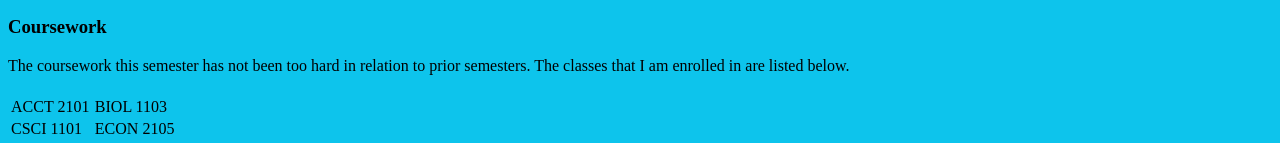
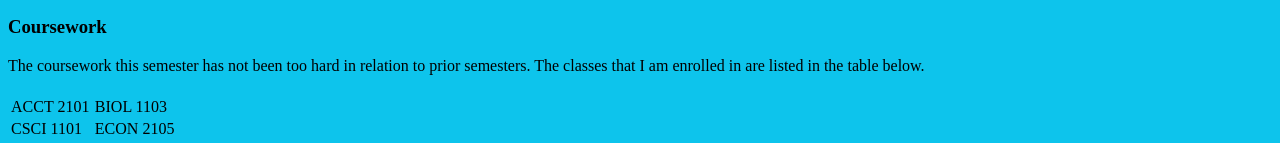
Before and after one commit to jmcdpip/jmcdpip.github.io, a plain HTML site: page index.html in a window 1280 px wide. Shown: the part 669-812 px from the top of the page. Drawn offline with Linux system fonts and the light colour scheme.

Commit message:
Update index.html

```diff
--- a/index.html
+++ b/index.html
@@ -22,7 +22,7 @@
 	<a href="https://www.ugamiracle.org"> A link to the website </a>
 <p> </p>
 	<h3>Coursework</h3>
-	<p> The coursework this semester has not been too hard in relation to prior semesters. The classes that I am enrolled in are listed below.</p>
+	<p> The coursework this semester has not been too hard in relation to prior semesters. The classes that I am enrolled in are listed in the table below.</p>
 <table style="background-color:#0DC4EC;">
 <tr><th colspan=2></th></tr>
 <tr><td>ACCT 2101<td>BIOL 1103
```
